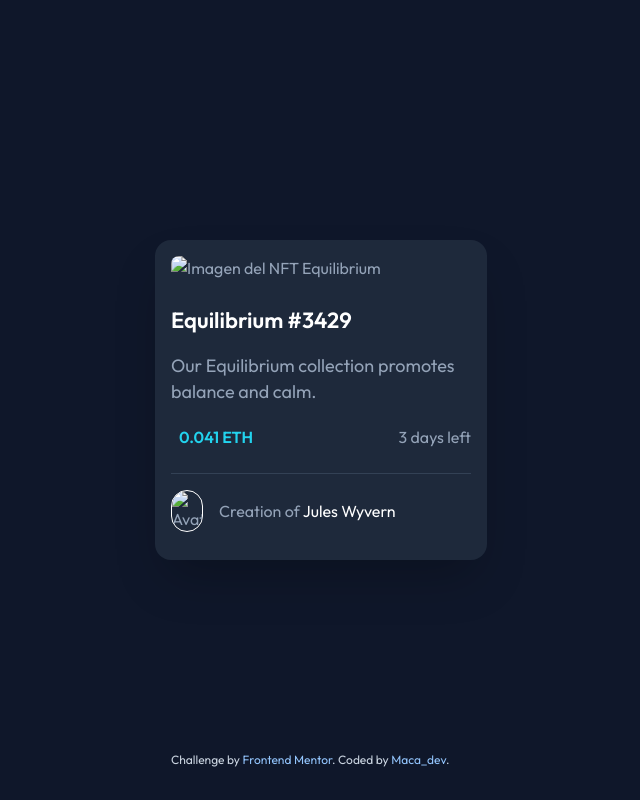
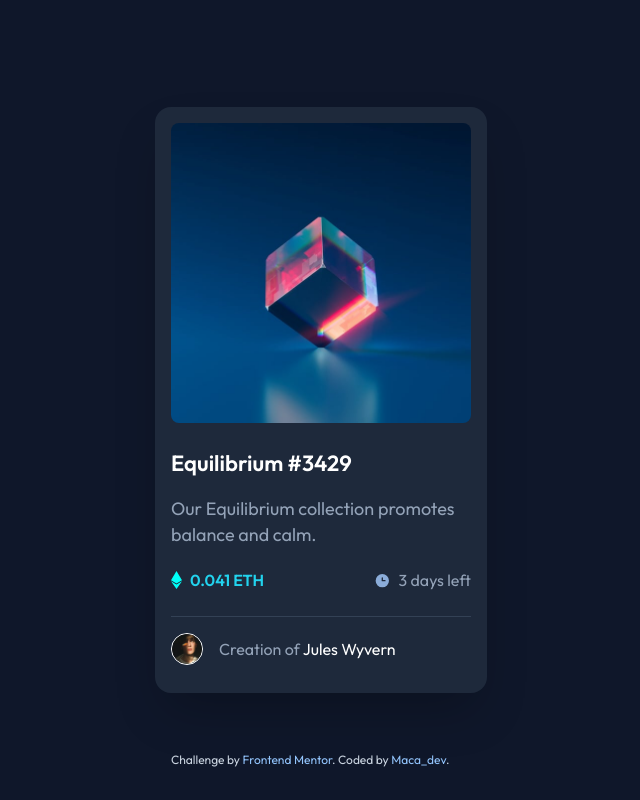
Before and after one commit to macauy/nft-card-component, a plain HTML site: page index.html in a window 1280 px wide. Shown: the whole page, without its empty margins (319-959 px from the left). Drawn offline with nearby package versions, Linux system fonts and the light colour scheme; the site is published under a folder, as on GitHub Pages, so addresses that start at the root find nothing.

Commit message:
images and readme

```diff
--- a/index.html
+++ b/index.html
@@ -17,7 +17,7 @@
     <main class="max-w-sm bg-slate-800 p-4 mx-2 text-slate-400 rounded-2xl shadow-[0px_25px_50px_-12px_rgba(0,0,0,0.25)]">
       <section class="max-w-[300px]">
         <div class="relative group">
-          <img class="rounded-lg w-full mx-auto" src="/images/image-equilibrium.jpg" alt="Imagen del NFT Equilibrium" />
+          <img class="rounded-lg w-full mx-auto" src="./images/image-equilibrium.jpg" alt="Imagen del NFT Equilibrium" />
           <div
             class="absolute inset-0 bg-cyan-400 bg-opacity-50 rounded-lg opacity-0 group-hover:opacity-100 transition flex items-center justify-center cursor-pointer"
             aria-label="Ver detalles del NFT"
@@ -36,13 +36,13 @@
 
         <!-- Price -->
         <div class="flex justify-between border-b border-slate-700 mt-5 pb-6">
-          <div class="flex items-center gap-2 text-cyan-400 font-semibold"><img src="/images/icon-ethereum.svg" alt="" /> 0.041 ETH</div>
-          <div class="flex items-center gap-2"><img src="/images/icon-clock.svg" alt="" /> 3 days left</div>
+          <div class="flex items-center gap-2 text-cyan-400 font-semibold"><img src="./images/icon-ethereum.svg" alt="" /> 0.041 ETH</div>
+          <div class="flex items-center gap-2"><img src="./images/icon-clock.svg" alt="" /> 3 days left</div>
         </div>
 
         <!-- Author -->
         <div class="flex items-center gap-4 mt-4 mb-3">
-          <img class="w-8 border border-white rounded-full" src="/images/image-avatar.png" alt="Avatar" />
+          <img class="w-8 border border-white rounded-full" src="./images/image-avatar.png" alt="Avatar" />
           <p class="text-base">
             Creation of <a aria-label="Ver perfil de Jules Wyvern" class="text-white hover:text-cyan-400 cursor-pointer"> Jules Wyvern</a>
           </p>
```
Also changed, not shown: 1 other file.
